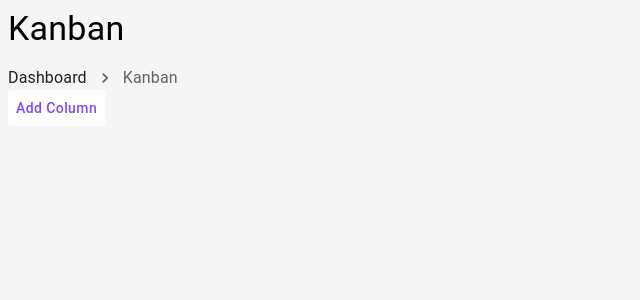
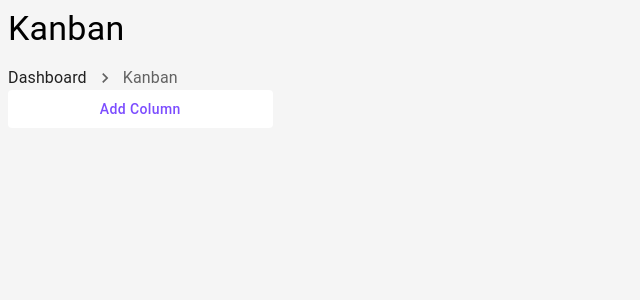
Before and after one commit to 123ZOKzok/kanban-board, a React (Vite) app: page / in a window 1280 px wide. Shown: the top 300 px of the page, without its empty margins (0-640 px from the left). Built offline with nearby package versions, Linux system fonts and the light colour scheme.

Commit message:
Add styling to card and column  button

```diff
--- a/src/index.css
+++ b/src/index.css
@@ -8,3 +8,14 @@
   background-color: #f5f5f5;
   }
 }
+
+.add-column-button {
+
+  width: 7cm;
+  height: 1cm;
+}
+
+.add-card-button {
+  width: 7.5cm;
+  height: 1cm;
+}
```
